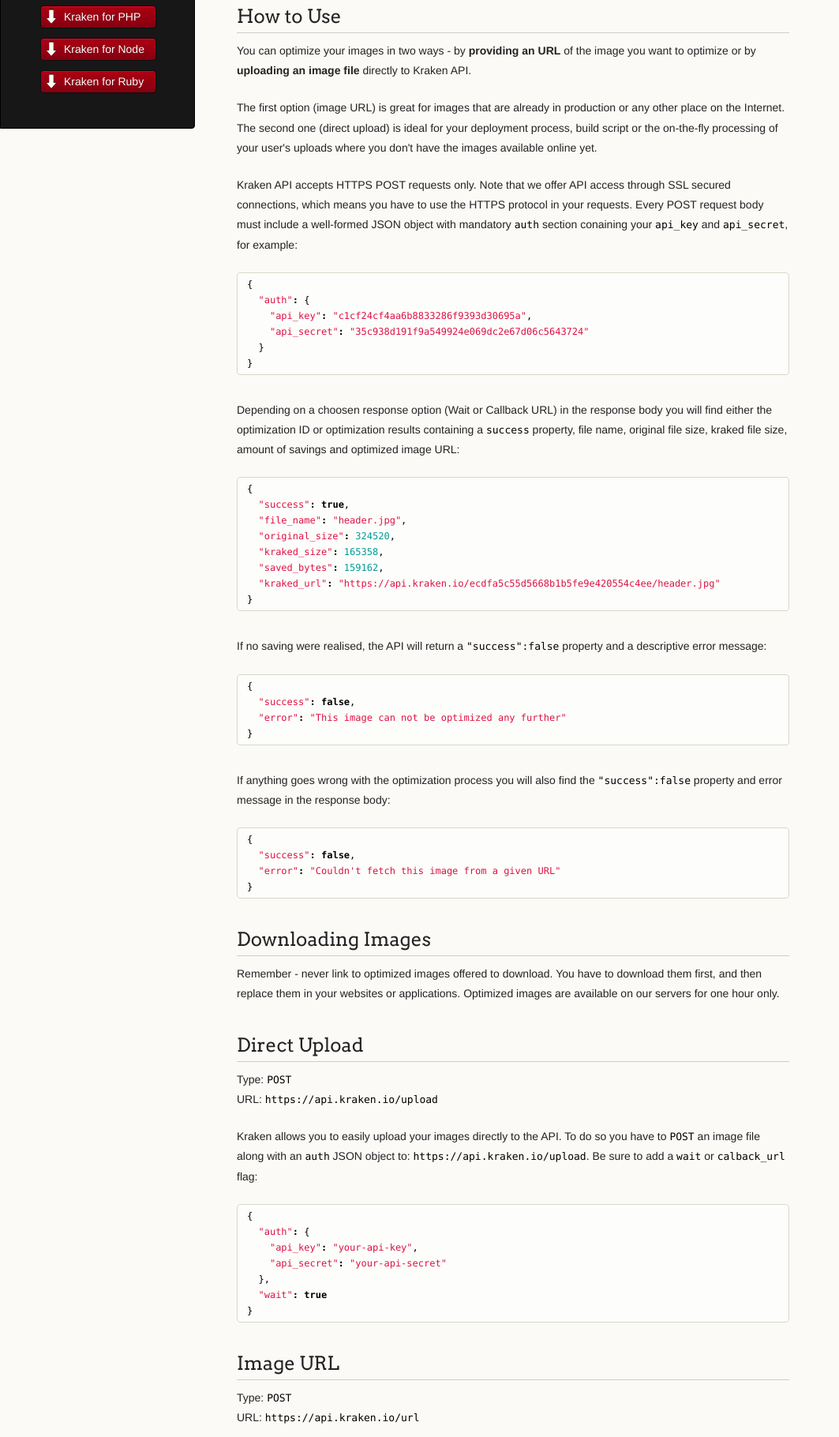
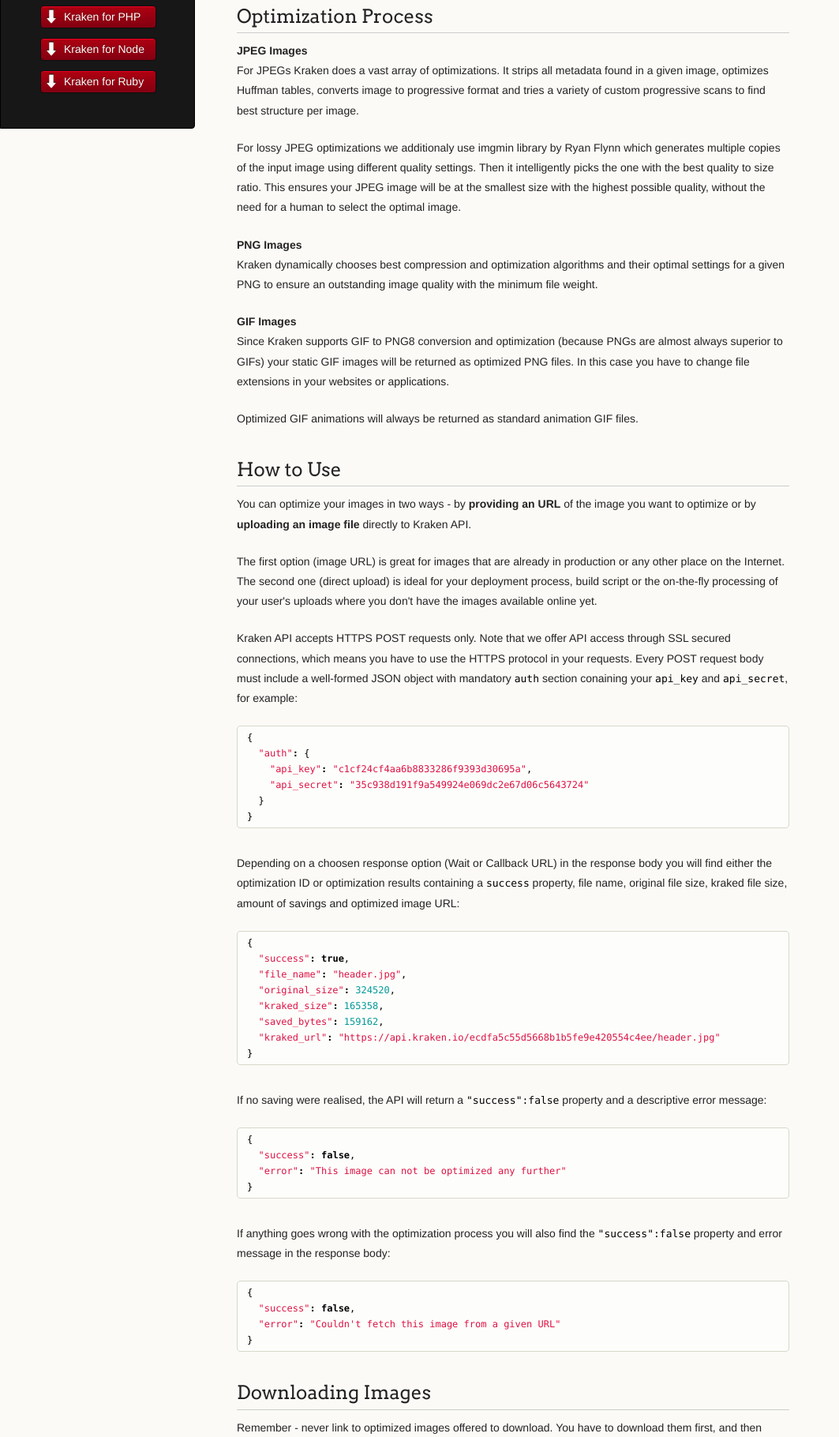
Before and after one commit to coderpawz/docs, a plain HTML site: page index.html in a window 1280 px wide. Shown: the part 200-2020 px from the top of the page at 79% size, without its empty margins (0-1063 px from the left). Drawn offline with Linux system fonts and the light colour scheme.

Commit message:
Update index.html

```diff
--- a/index.html
+++ b/index.html
@@ -29,6 +29,25 @@
         <h2>Getting Started</h2>
 
 <p>To plug into the power of Kraken API you need to sign up for Kraken API services and obtain your unique API Key and API Secret. You will find those in your Account under the API Credentials section. Once you have set-up your account, you can start using Kraken API in your applications.</p>
+
+<h2>Optimization Process</h2>
+
+<strong>JPEG Images</strong>
+
+<p>For JPEGs Kraken does a vast array of optimizations. It strips all metadata found in a given image, optimizes Huffman tables, converts image to progressive format and tries a variety of custom progressive scans to find best structure per image.</p>
+
+<p>For lossy JPEG optimizations we additionaly use imgmin library by Ryan Flynn which generates multiple copies of the input image using different quality settings. Then it intelligently picks the one with the best quality to size ratio. This ensures your JPEG image will be at the smallest size with the highest possible quality, without the need for a human to select the optimal image.</p>
+
+<strong>PNG Images</strong>
+
+<p>Kraken dynamically chooses best compression and optimization algorithms and their optimal settings for a given PNG to ensure an outstanding image quality with the minimum file weight.</p>
+
+<strong>GIF Images</strong>
+
+<p>Since Kraken supports GIF to PNG8 conversion and optimization (because PNGs are almost always superior to GIFs) your static GIF images will be returned as optimized PNG files. In this case you have to change file extensions in your websites or applications.</p>
+
+<p>Optimized GIF animations will always be returned as standard animation GIF files.</p>
+
 
 <h2>How to Use</h2>
 
@@ -81,7 +100,7 @@
 <h2>Direct Upload</h2>
 
 <p>Type: <code>POST</code><br>
-URL: <code>https://api.kraken.io/upload</code></p>
+URL: <code>https://api.kraken.io/v1/upload</code></p>
 
 <p>Kraken allows you to easily upload your images directly to the API. To do so you have to <code>POST</code> an image file along with an <code>auth</code> JSON object to: <code>https://api.kraken.io/upload</code>. Be sure to add a <code>wait</code> or <code>calback_url</code> flag:</p>
 
@@ -97,7 +116,7 @@
 <h2>Image URL</h2>
 
 <p>Type: <code>POST</code><br>
-URL: <code>https://api.kraken.io/url</code></p>
+URL: <code>https://api.kraken.io/v1/url</code></p>
 
 <p>If you want to feed Kraken with URLs to your images add a <code>url</code> property along with an <code>auth</code> section in your request JSON and post it to: <code>https://api.kraken.io/url</code>. Be sure to add a <code>wait</code> or <code>calback_url</code> flag:</p>
 
@@ -247,6 +266,11 @@
 <p><strong>Lossy Optimization of JPEG Images</strong>
 For lossy JPEG optimization Kraken will generate multiple copies of the input image using different quality settings. It will then pick the one with the best quality to size ratio. This ensures your JPEG image will be at the smallest size with the highest possible quality, without the need for a human to select the optimal image.</p>
 
+<h2>WebP Compression</h2>
+<p>WebP is a new image format introduced by Google in 2010 which supports both lossy and lossless compression. According to Google, WebP lossless images are <strong>26% smaller</strong> in size compared to PNGs and WebP lossy images are <strong>25-34% smaller</strong> in size compared to JPEG images.</p>
+
+<p>To recompress your PNG or JPEG files into WebP format simply set <code>"webp": true</code> flag in your request JSON. You can also optionally set <code>"lossy": true</code> flag to leverage WebP's lossy compression:</p>
+
 <h2>Amazon S3 and Rackspace Cloud Files</h2>
 
 <p>Kraken API allows you to store optimized images directly in your S3 bucket or Cloud Files container. With just a few additional parameters your optimized images will be pushed to your external storage in no time.</p>
```
